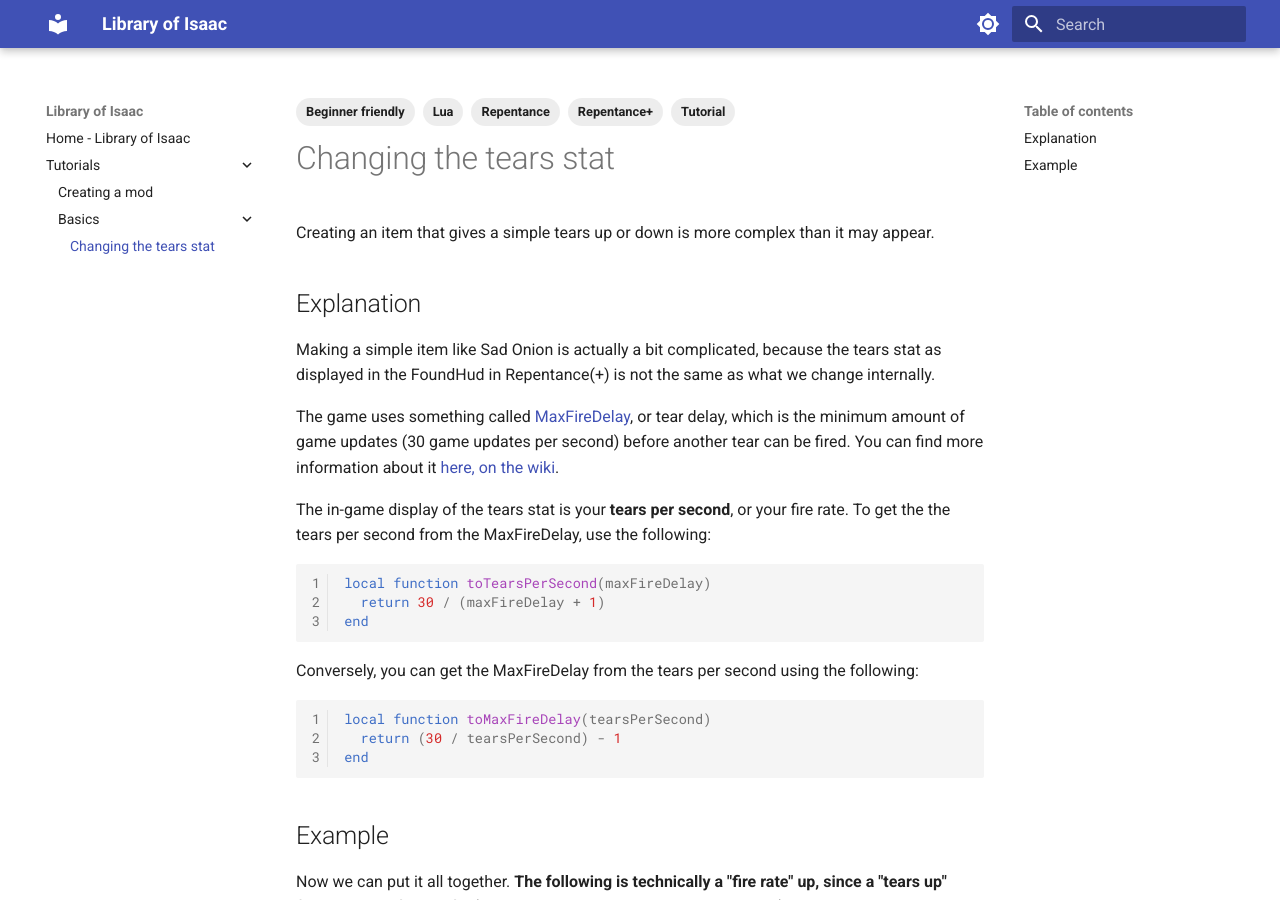
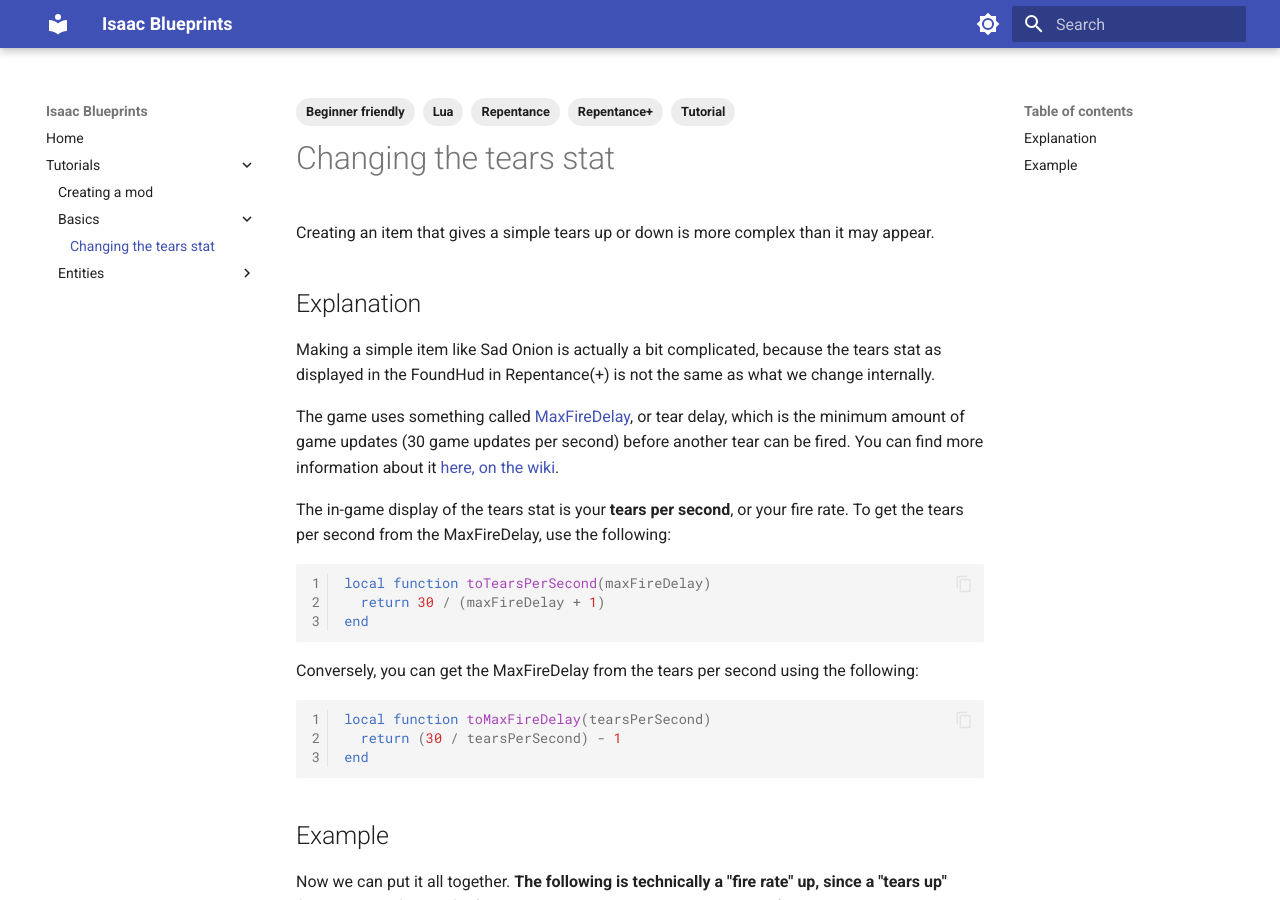
Before and after one commit to catinsurance/IsaacBlueprints, an MkDocs documentation site: the page built from docs/tutorials/basics/tears_up.md, in a window 1280 px wide and 900 px high. Built offline with MkDocs 1.6.1 and Material for MkDocs 9.7.7, drawn with Linux system fonts in a browser that asks for light colours; comment, search, counter and statistics services are not loaded.

Commit message:
Dirt color tutorial, site rename, code snippet copy button

````diff
--- a/docs/index.md
+++ b/docs/index.md
@@ -2,9 +2,9 @@
 search:
     boost: -999
 ---
-# Home - Library of Isaac
+# Home
 ___
-Modding The Binding of Isaac can be fun, but it can also be complicated and esoteric. While the community documentation is an invaluable resource, there are some hidden bits of knowledge that simply don't have a place there that are still incredibly useful to know. The goal of Library of Isaac is to create a single resource with tutorials on numerous topics, from the nichest interactions to the most common questions. Curated by the community, anyone can contribute: even you!
+Modding The Binding of Isaac can be fun, but it can also be complicated and esoteric. While the community documentation is an invaluable resource, there are some hidden bits of knowledge that simply don't have a place there that are still incredibly useful to know. The goal of Isaac Blueprints is to create a single resource with tutorials on numerous topics, from the nichest interactions to the most common questions. Curated by the community, anyone can contribute: even you!
 
 ## Resources
 
--- a/docs/tutorials/basics/tears_up.md
+++ b/docs/tutorials/basics/tears_up.md
@@ -16,7 +16,7 @@
 
 The game uses something called [MaxFireDelay](https://wofsauge.github.io/IsaacDocs/rep/EntityPlayer.html#maxfiredelay), or tear delay, which is the minimum amount of game updates (30 game updates per second) before another tear can be fired. You can find more information about it [here, on the wiki](https://bindingofisaacrebirth.wiki.gg/wiki/Tears#Tear_Delay_Calculation).
 
-The in-game display of the tears stat is your **tears per second**, or your fire rate. To get the the tears per second from the MaxFireDelay, use the following:
+The in-game display of the tears stat is your **tears per second**, or your fire rate. To get the tears per second from the MaxFireDelay, use the following:
 ```lua
 local function toTearsPerSecond(maxFireDelay)
   return 30 / (maxFireDelay + 1)
--- a/mkdocs.yml
+++ b/mkdocs.yml
@@ -1,4 +1,4 @@
-site_name: Library of Isaac
+site_name: Isaac Blueprints
 theme:
   name: material
   custom_dir: overrides
@@ -13,6 +13,8 @@
       toggle:
         icon: material/brightness-4
         name: Switch to light mode
+  features:
+  - content.code.copy
 
 markdown_extensions:
   - toc:
````
Also changed, not shown: docs/tutorials/entities/dirt_color.md (added, +31 -0 lines), docs/tutorials/images/dirt_color/dirt_color.png (added).
